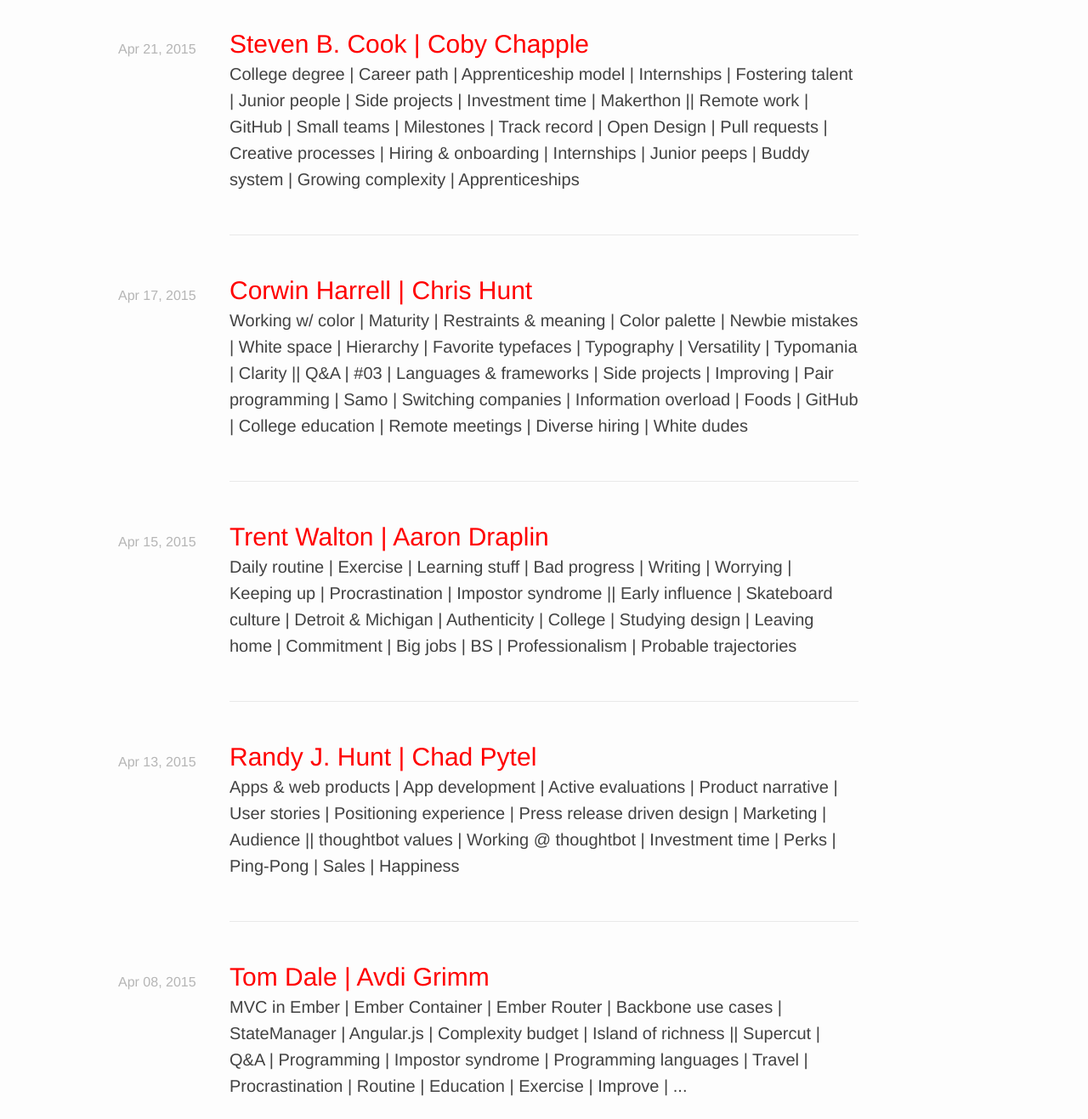
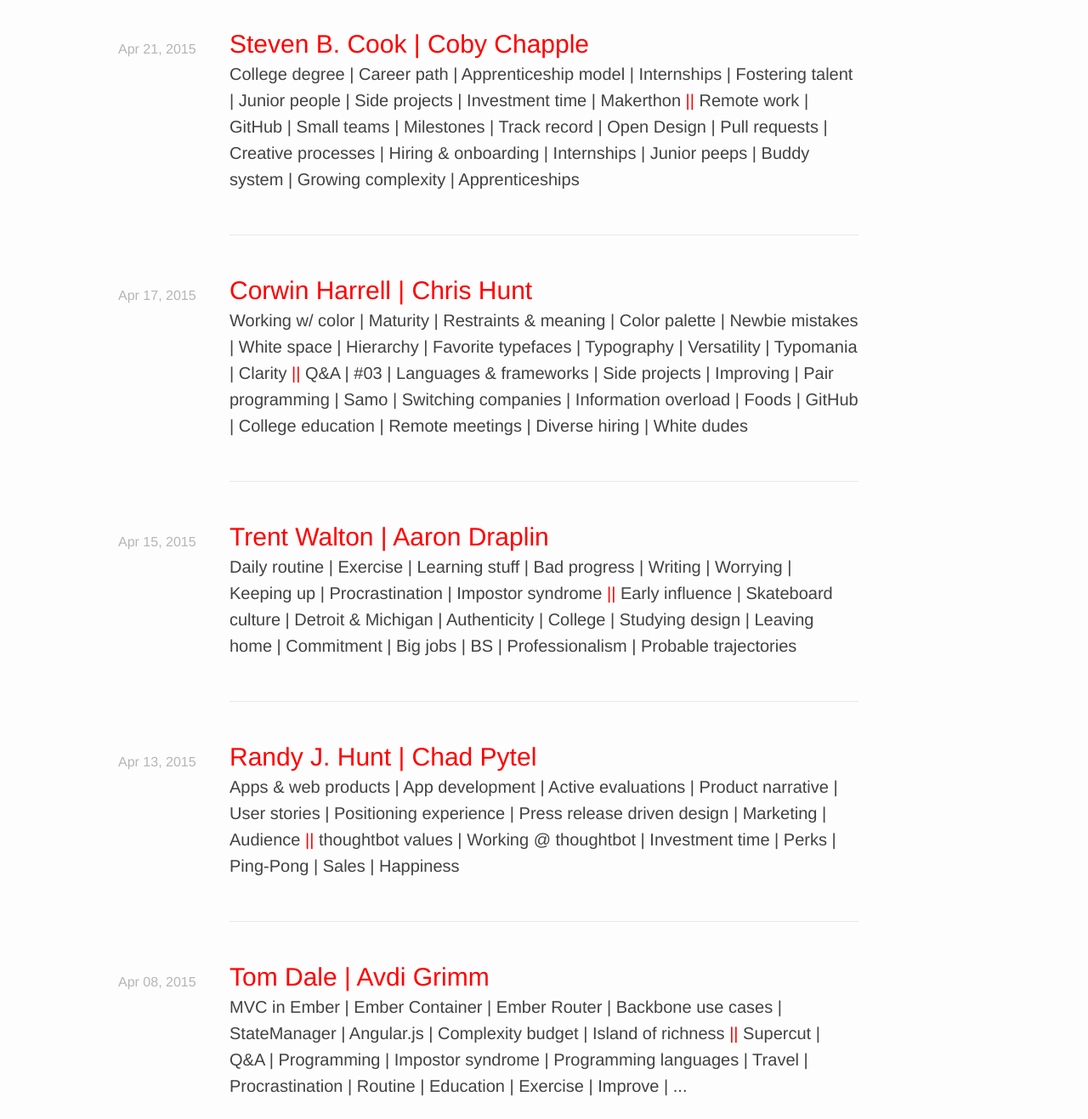
Before and after one commit to vis-kid/between_blog, a Jekyll site: the page built from index.html, in a window 1280 px wide. Shown: the part 133-1450 px from the top of the page at 85% size. Built offline with Jekyll 4.4.1, drawn with Linux system fonts in a browser that asks for light colours; nearby versions of some CDN libraries; the list of posts is cut into pages by our own code; some of the changed lines change nothing that is shown.

Commit message:
Adds red highlight for double pipes in index keyword list Wanted to make it easier to distinguish between keywords for different interviewees Uses jQuery and jQuery plugin hightlight

```diff
--- a/_includes/head.html
+++ b/_includes/head.html
@@ -8,4 +8,7 @@
   <!-- <link rel="stylesheet" href="{{ "/css/main.css" | prepend: site.baseurl }}"> -->
   <link rel="canonical" href="{{ page.url | replace:'index.html','' | prepend: site.baseurl | prepend: site.url }}">
   <link rel="icon" type="image/png" href="/assets/betweenfavicon.png">
+  <script src="//code.jquery.com/jquery-1.11.3.min.js"></script>
+	<script src="/assets/js/highlight_function.js"></script>
+	<script src="/assets/js/highlighter.js"></script>
 </head>
--- a/_sass/_index_list.scss
+++ b/_sass/_index_list.scss
@@ -65,3 +65,7 @@
 .post-meta {
   color: lighten($grey-color, 20%);
 }
+
+.highlight {
+  color: $red;
+}
--- /dev/null
+++ b/assets/js/highlight_function.js
@@ -0,0 +1,55 @@
+/*
+
+highlight v5
+
+Highlights arbitrary terms.
+
+<http://johannburkard.de/blog/programming/javascript/highlight-javascript-text-higlighting-jquery-plugin.html>
+
+MIT license.
+
+Johann Burkard
+<http://johannburkard.de>
+<mailto:jb@eaio.com>
+
+*/
+
+jQuery.fn.highlight = function(pat) {
+ function innerHighlight(node, pat) {
+  var skip = 0;
+  if (node.nodeType == 3) {
+   var pos = node.data.toUpperCase().indexOf(pat);
+   pos -= (node.data.substr(0, pos).toUpperCase().length - node.data.substr(0, pos).length);
+   if (pos >= 0) {
+    var spannode = document.createElement('span');
+    spannode.className = 'highlight';
+    var middlebit = node.splitText(pos);
+    var endbit = middlebit.splitText(pat.length);
+    var middleclone = middlebit.cloneNode(true);
+    spannode.appendChild(middleclone);
+    middlebit.parentNode.replaceChild(spannode, middlebit);
+    skip = 1;
+   }
+  }
+  else if (node.nodeType == 1 && node.childNodes && !/(script|style)/i.test(node.tagName)) {
+   for (var i = 0; i < node.childNodes.length; ++i) {
+    i += innerHighlight(node.childNodes[i], pat);
+   }
+  }
+  return skip;
+ }
+ return this.length && pat && pat.length ? this.each(function() {
+  innerHighlight(this, pat.toUpperCase());
+ }) : this;
+};
+
+jQuery.fn.removeHighlight = function() {
+ return this.find("span.highlight").each(function() {
+  this.parentNode.firstChild.nodeName;
+  with (this.parentNode) {
+   replaceChild(this.firstChild, this);
+   normalize();
+  }
+ }).end();
+};
+$(".list-keywords").highlight("||");
--- /dev/null
+++ b/assets/js/highlighter.js
@@ -0,0 +1,6 @@
+jQuery(document).ready(function($) {
+	var pipes = $('.list-keywords');
+  pipes.highlight('||');
+	var highlight_span = $('.highlight');
+	highlight_span.hide().fadeIn(2000);
+});
```
